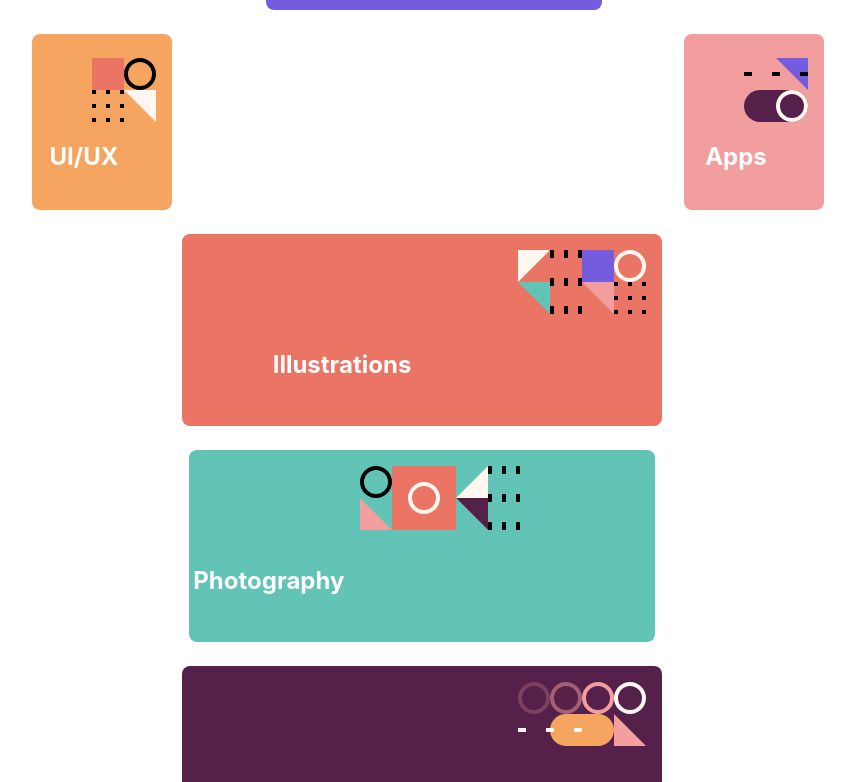
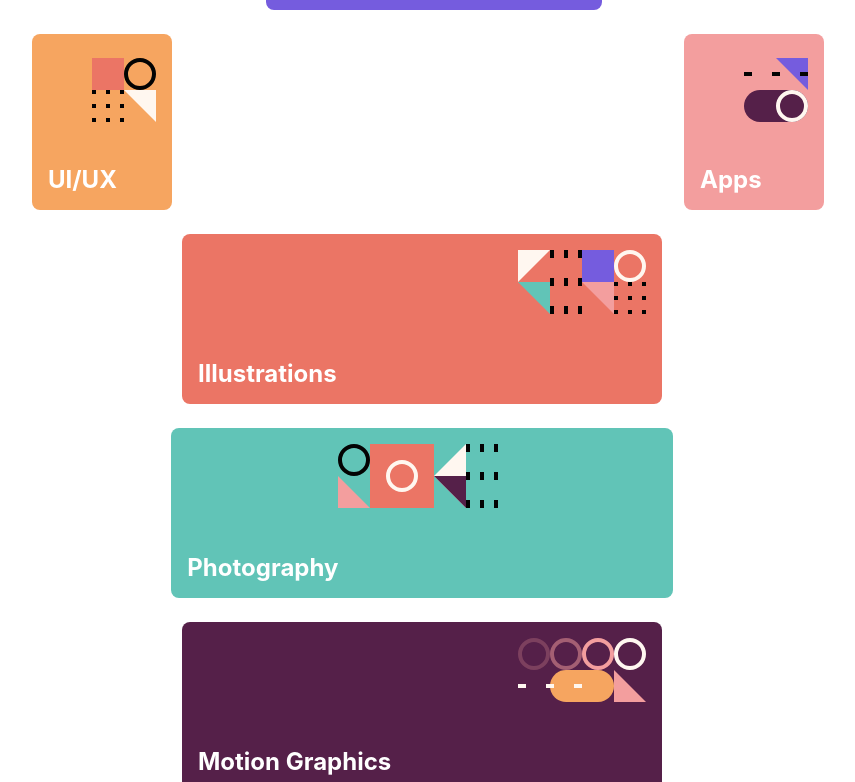
Before and after one commit to jamesbchurch/Single-page-design-portfolio, a React (Create React App) app in the folder design/: page / in a window 1280 px wide. Shown: the part 416-1198 px from the top of the page, without its empty margins (206-1061 px from the left). Built offline with nearby package versions, Linux system fonts and the light colour scheme.

Commit message:
Updates to grid styling
Adjusted the text spacing and grid size for all rows.

```diff
--- a/design/src/components/ServicesSlice/ServicesSlice.module.css
+++ b/design/src/components/ServicesSlice/ServicesSlice.module.css
@@ -6,6 +6,8 @@
   list-style-type: none;
   gap: 1.5rem;
   color: white;
+  font-size: 1rem;
+
 }
 
 .graphics {
@@ -21,6 +23,7 @@
   border-radius: 8px;
   margin: auto;
   max-width: 90vw;
+
 }
 
 .graphicsImg {
@@ -32,6 +35,9 @@
 .graphicsText {
   grid-row: 3/4;
   grid-column: 1/4;
+  align-self: end;
+  padding-left: 1rem;
+  display: flex;
 }
 
 .ui {
@@ -49,11 +55,14 @@
 }
 
 .uiImg {
-  grid-column: 2/4;
+ grid-column: 2/4;
   padding: 0.5rem 0 0 0.5rem;
 }
 .uiText {
   grid-column: 1/3;
+  display: flex;
+  align-self: end;
+  margin: 0;
 }
 
 .apps {
@@ -68,6 +77,7 @@
   margin: auto;
   max-width: 90vw;
   border-radius: 8px;
+
 }
 
 .appsImg {
@@ -77,12 +87,16 @@
 
 .appsText {
   grid-column: 1/3;
+  display: flex;
+  align-self: end;
+  margin: 0;
 }
 
 
 
 .ill{
   padding: 0;
+  max-height: 170px;
   margin: 0;
   grid-column: 1/5;
   display: grid;
@@ -100,12 +114,18 @@
 }
 
 .illText{
-  grid-column: 1/3;
 grid-row: 2/2;
+margin: 0;
+align-self: end;
+padding-bottom: 1rem;
+
+padding-left: 1rem;
+display: flex;
 
 }
 
 .photo{
+  max-height: 170px;
   padding: 0;
   margin: 0;
   grid-column: 1/5;
@@ -120,16 +140,22 @@ grid-row: 2/2;
 
 .photoImg{
   grid-column: 2/5;
-  padding: 1rem;
+  padding: 1rem 1rem 1rem 0rem;
 }
 
 .photoText{
   grid-column: 1/2;
   grid-row: 2/2;
-  padding-left: 0.25rem;
+  padding-left: 0.5rem;
+  margin: 0;
+  align-self: end;
+  padding-bottom: 1rem;
+  padding-left: 1rem;
+  display: flex;
 }
 
 .motion{
+  max-height: 170px;
   padding: 0;
   margin: 0;
   grid-column: 1/5;
@@ -147,7 +173,12 @@ grid-row: 2/2;
 }
 
 .motionText{
-  grid-column: 1/3;
+  grid-column: 1/4;
   grid-row: 2/2;
   padding-left: 0.25rem;
+  margin: 0;
+  align-self: end;
+  padding-bottom: 1rem;
+  padding-left: 1rem;
+  display: flex;
 }
```
